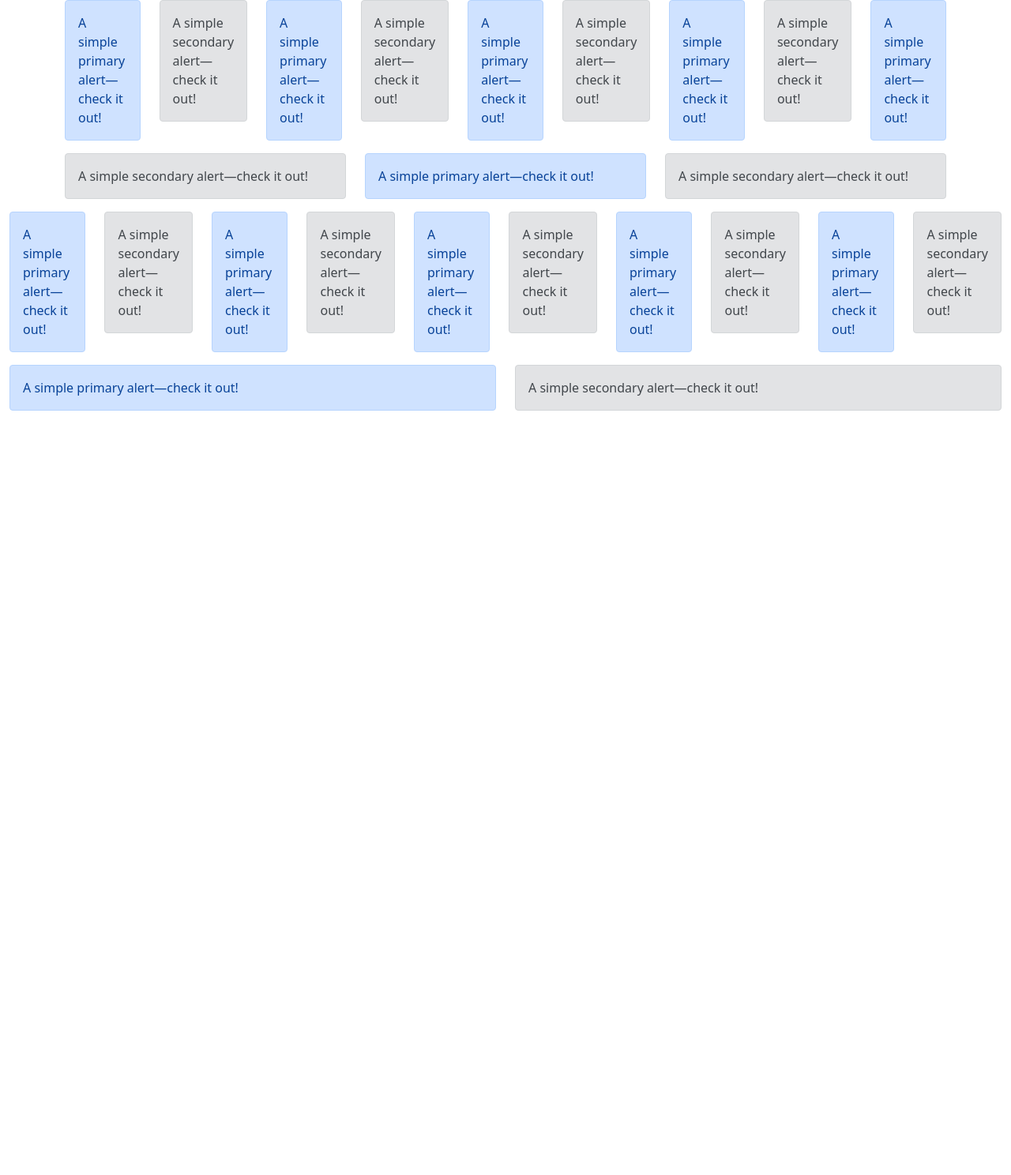
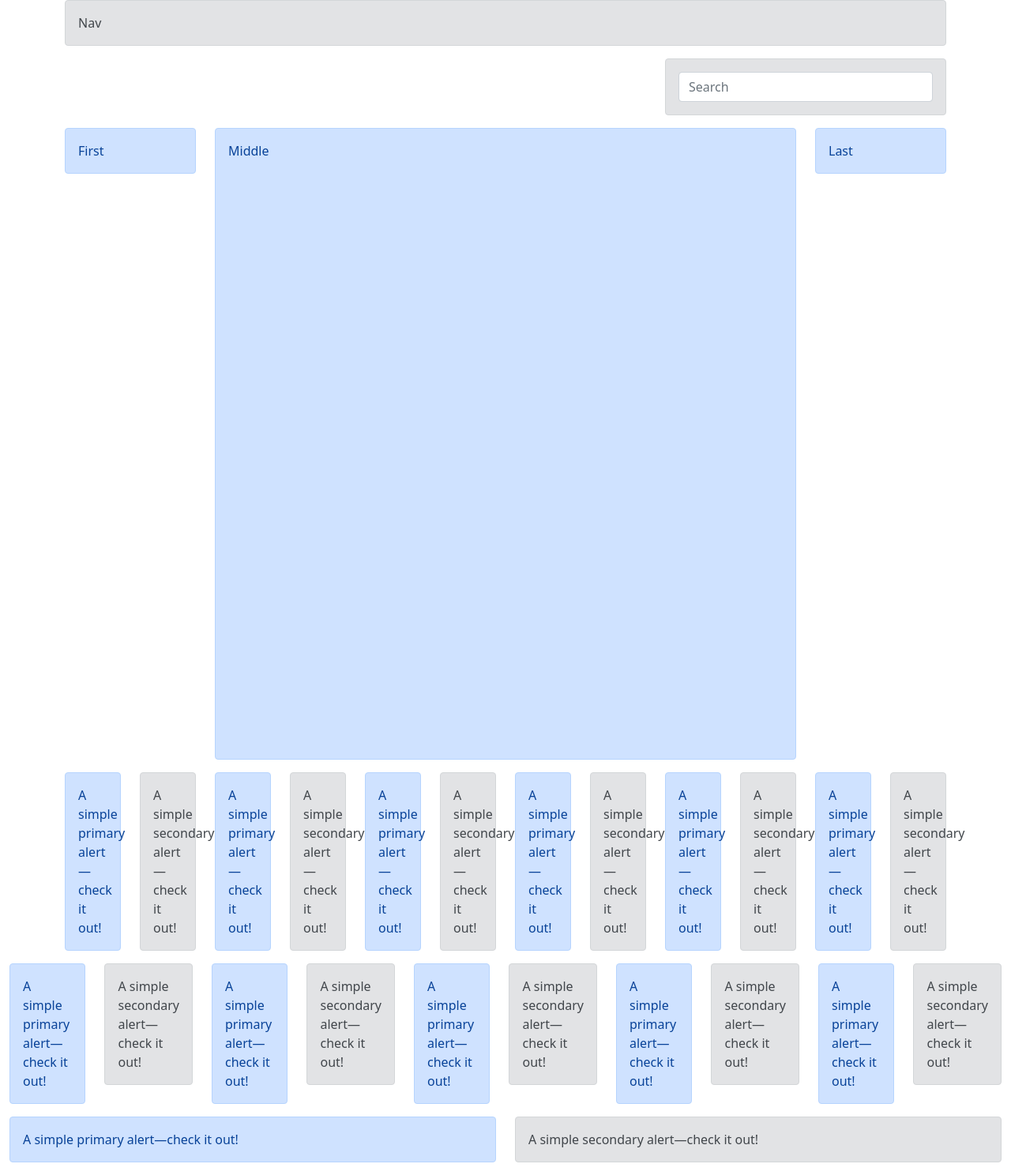
Before and after one commit to luiseufrasio/ecommerce, a Django app: page /bootstrap/ in a window 1280 px wide. Shown: the whole page at 79% size. Before the commit the page ends 520 px from the top, so only its background shows below. Run offline with Django 3.2, Linux system fonts and the light colour scheme; some libraries are stand-ins or nearby versions.

Commit message:
Offsets & Ordering

```diff
--- a/src/templates/bootstrap/example.html
+++ b/src/templates/bootstrap/example.html
@@ -14,61 +14,97 @@
  		<div class="container">
 			<div class="row">
 				<div class="col">
+			    	<div class="alert alert-secondary" role="alert">
+					  Nav
+						</div>
+				</div>
+			</div>
+
+			<div class="row">
+				<div class="col-4 ms-auto">
+					<div class="alert alert-secondary" role="alert">
+						<input type="text" class="form-control" placeholder="Search">
+					</div>
+				</div>
+			</div>
+
+			<div class="row">
+				<div class="col-2 order-last">
+			    	<div class="alert alert-primary" role="alert">
+					  Last
+						</div>
+				</div>
+				<div class="col-8 order-6">
+			    	<div class="alert alert-primary" role="alert" style="min-height: 800px;">
+					  Middle
+						</div>
+				</div>
+				<div class="col-2 order-first">
+			    	<div class="alert alert-primary" role="alert">
+					  First
+						</div>
+				</div>
+  		</div>
+		</div>
+
+    <div class="container">
+			<div class="row">
+				<div class="col-1">
 			    	<div class="alert alert-primary" role="alert">
 					  A simple primary alert—check it out!
 					</div>
 				</div>
-			<div class="col">
+				<div class="col-1">
 			    	<div class="alert alert-secondary" role="alert">
 					  A simple secondary alert—check it out!
 					</div>
 				</div>
-			<div class="col">
+				<div class="col-1">
 			    	<div class="alert alert-primary" role="alert">
 					  A simple primary alert—check it out!
 					</div>
 				</div>
-			<div class="col">
+				<div class="col-1">
 			    	<div class="alert alert-secondary" role="alert">
 					  A simple secondary alert—check it out!
 					</div>
 				</div>
-			<div class="col">
+				<div class="col-1">
 			    	<div class="alert alert-primary" role="alert">
 					  A simple primary alert—check it out!
 					</div>
 				</div>
-			<div class="col">
+				<div class="col-1">
 			    	<div class="alert alert-secondary" role="alert">
 					  A simple secondary alert—check it out!
 					</div>
 				</div>
-			<div class="col">
+				<div class="col-1">
 			    	<div class="alert alert-primary" role="alert">
 					  A simple primary alert—check it out!
 					</div>
 				</div>
-			<div class="col">
+				<div class="col-1">
 			    	<div class="alert alert-secondary" role="alert">
 					  A simple secondary alert—check it out!
 					</div>
 				</div>
-			<div class="col">
+				<div class="col-1">
 			    	<div class="alert alert-primary" role="alert">
 					  A simple primary alert—check it out!
 					</div>
 				</div>
-			<div class="col">
+				<div class="col-1">
 			    	<div class="alert alert-secondary" role="alert">
 					  A simple secondary alert—check it out!
 					</div>
 				</div>
-			<div class="col">
+				<div class="col-1">
 			    	<div class="alert alert-primary" role="alert">
 					  A simple primary alert—check it out!
 					</div>
 				</div>
-			<div class="col">
+				<div class="col-1">
 			    	<div class="alert alert-secondary" role="alert">
 					  A simple secondary alert—check it out!
 					</div>
```
Lines whose indentation alone changed are shown as unchanged.
